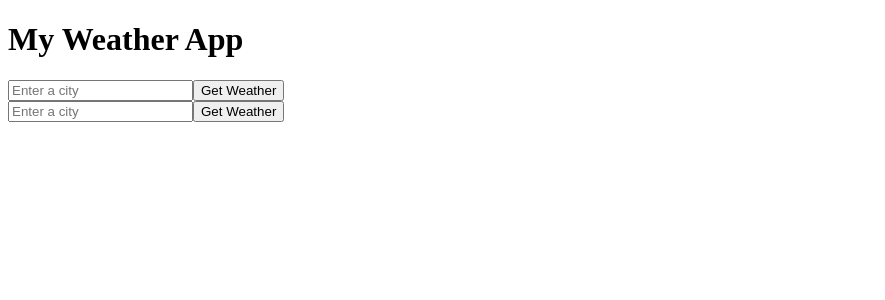
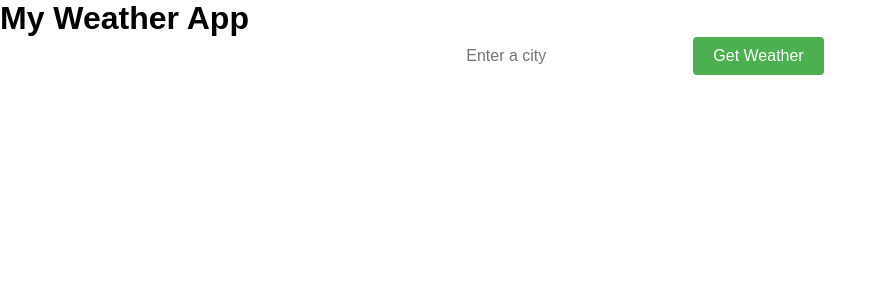
Before and after one commit to Whitleynl/myweatherapp, a React (Create React App) app: page /Results in a window 1280 px wide. Shown: the top 300 px of the page, without its empty margins (0-885 px from the left). Built offline with nearby package versions, Linux system fonts and the light colour scheme; no server answers.

Commit message:
fixed lots of errors. Need to figure out how to pass the SearchCity function to the SearchBar.

```diff
--- a/src/App.js
+++ b/src/App.js
@@ -37,7 +37,7 @@ function App() {
 
   return (
     <div className="App">
-      <MainPage weatherData={weatherData} setCity={setCity} />
+      <MainPage weatherData={weatherData} setCity={setCity} searchCity={searchCity} />
       <Results weatherData={weatherData} />
       <DetailPage weatherData={weatherData} />
     </div>
--- a/src/components/HeaderBar.js
+++ b/src/components/HeaderBar.js
@@ -1,35 +1,10 @@
-import axios from 'axios';
-import React, {useState, useEffect} from 'react';
+import React, {useState} from 'react';
 import SearchBar from './SearchBar';
 
-const HeaderBar = () => {
+const HeaderBar = ({searchCity}) => {
   const [weatherData, setWeatherData] = useState([]);
   const [city, setCity] = useState('');
   const [inputValue, setInputValue] = useState('');
-
-  const weatherAPI = `https://api.openweathermap.org/data/2.5/forecast?q=${city}&type=accurate&APPID=1b8f10e6dec639a10401c3ffbc2a56c3&cnt=5`;
-
-  useEffect(() => {
-    searchCity();
-  }, [city]);
-
-  const searchCity = () => {
-    axios.get(weatherAPI).then((response) => {
-      setWeatherData(response.data.list);
-      console.log(response.data.list);
-      for (let i = 0; i < response.data.list.length; i++) {
-        console.log(response.data.list[i].dt_txt);
-        console.log(response.data.list[i].main.temp);
-        console.log(response.data.list[i].main.humidity);
-        console.log(response.data.list[i].main.temp_min);
-        console.log(response.data.list[i].main.temp_max);
-      }
-
-      for (let i = 0; i < response.data.list.length; i++) {
-        console.log(response.data.list[i].weather[0].description);
-      }
-    });
-  };
 
   const handleSubmit = (event) => {
     event.preventDefault();
@@ -38,22 +13,12 @@ const HeaderBar = () => {
   };
 
   return (
-    <div className="HeaderBar">
-      <div className="header">
-        <h1>My Weather App</h1>
-      <div className="search">
-      <SearchBar weatherData={weatherData} setCity={setCity} />
-        <form onSubmit={handleSubmit}>
-          <input
-            value={inputValue}
-            onChange={event => setInputValue(event.target.value)}
-            placeholder="Enter a city"
-            type="text"/>
-          <button type="submit">Get Weather</button>
-        </form>
-      </div>
+    <div className="header-bar">
+      <h1>My Weather App</h1>
+        <div className="search">
+          <SearchBar weatherData={weatherData} setCity={setCity} searchCity={searchCity}/>
+        </div>
     </div>
-  </div>
   );
 };
 
--- a/src/components/MainPage.js
+++ b/src/components/MainPage.js
@@ -1,30 +1,20 @@
 import React, { useState } from 'react';
-import axios from 'axios';
+import HeaderBar from './HeaderBar';
 import Results from './Results';
-import SearchBar from './SearchBar';
 
-function MainPage() {
+function MainPage({searchCity}) {
   const [city, setCity] = useState('');
   const [weatherData, setWeatherData] = useState([]);
 
-  const searchCity = () => {
-    const weatherAPI = `https://api.openweathermap.org/data/2.5/forecast?q=${city}&type=accurate&APPID=1b8f10e6dec639a10401c3ffbc2a56c3&cnt=5`;
-
-    axios.get(weatherAPI)
-      .then(response => {
-        setWeatherData(response.data.list);
-      });
-  }
-
   function formatDate(dateTimeString) {
     const date = new Date(dateTimeString);
-    const options = { weekday: 'long', month: 'short', day: 'numeric' };
+    const options = { weekday: 'long', month: 'short', day: 'numeric'};
     return date.toLocaleDateString('en-US', options);
   }
 
   return (
     <div className="main-page">
-      <SearchBar city={city} setCity={setCity} searchCity={searchCity} />
+      <HeaderBar searchCity={searchCity} setCity={setCity}/>
       <Results weatherData={weatherData} formatDate={formatDate}/>
     </div>
   );
--- a/src/components/SearchBar.js
+++ b/src/components/SearchBar.js
@@ -1,11 +1,12 @@
 import React, { useState } from 'react';
 
-const SearchBar = ({ setCity }) => {
+const SearchBar = ({ setCity, searchCity }) => {
   const [inputValue, setInputValue] = useState('');
 
   const handleSubmit = (event) => {
     event.preventDefault();
     setCity(inputValue);
+    searchCity();
 };
 
   return (
@@ -15,7 +16,8 @@ return (
           value={inputValue}
           onChange={event => setInputValue(event.target.value)}
           placeholder="Enter a city"
-                    type="text"/>
+          type="text"
+          />
         <button type="submit">Get Weather</button>
       </form>
     </div>
@@ -23,4 +25,5 @@ return (
 };
 
 
+
 export default SearchBar;
--- a/src/index.css
+++ b/src/index.css
@@ -4,118 +4,116 @@
   padding: 0;
 }
 
-.App {
+.before {
+  display: flex;
+  justify-content: center;
+  align-items: center;
   height: 100vh;
   width: 100vw;
   position: relative;
   background: url('./Assets/pattern.svg') no-repeat center center/cover;
 }
 
-.app:before {
-  content: "";
-  width: 100%;
-  height: 100%;
-  top: 0;
-  left: 0;
+.App {
+  height: 100vh;
+  width: 100vw;
+  position: relative;
+}
+
+body {
+  font-family: Arial, sans-serif;
+  margin: 0;
 }
 
 .HeaderBar {
+  background-color: #f5f5f5;
   display: flex;
-  justify-content: space-between;
+  justify-content: center;
   align-items: center;
-  background-color: rgb(240, 103, 12);
-  color: #fff;
   padding: 20px;
 }
 
-.header {
-  font-size: 24px;
-  font-family: 'Roboto', sans-serif;
+.header h1 {
+  font-size: 36px;
+  margin: 0;
 }
 
 .search {
   display: flex;
+  justify-content: center;
   align-items: center;
-  justify-content: center;
 }
 
-form {
+.search form {
   display: flex;
+  justify-content: center;
+  align-items: center;
 }
 
-input[type="text"] {
-  width: 200px;
-  flex: 1;
-  height: 40px;
+.search input {
+  padding: 10px;
   font-size: 16px;
   border: none;
-  border-radius: 3px 0 0 3px;
-  padding: 0 10px;
-  outline: none;
-  box-shadow: 0 1px 3px rgba(0, 0, 0, 0.12), 0 1px 2px rgba(0, 0, 0, 0.24);
-  transition: all 0.3s cubic-bezier(0.25, 0.8, 0.25, 1);
+  border-radius: 4px;
+  margin-right: 10px;
 }
 
-.SearchBar {
-  display: flex;
-  align-items: center;
-  width: 200px;
-  height: 40px;
-  margin: auto;
-  flex: 1;
+.search button {
+  padding: 10px 20px;
   font-size: 16px;
+  background-color: #4CAF50;
+  color: white;
   border: none;
-  border-radius: 3px 0 0 3px;
-  padding: 0 10px;
-  outline: none;
-  transition: all 0.3s cubic-bezier(0.25, 0.8, 0.25, 1);
+  border-radius: 4px;
+  cursor: pointer;
 }
 
-
-
-button[type="button"] {
-  height: 40px;
-  font-size: 16px;
-  background-color: rgb(22, 114, 31);
-  color: rgb(255, 255, 255);
-  border: none;
-  border-radius: 0 3px 3px 0;
-  padding: 0 10px;
-  cursor: pointer;
-  outline: none;
-  box-shadow: 0 1px 3px rgba(0, 0, 0, 0.12), 0 1px 2px rgba(0, 0, 0, 0.24);
-  transition: all 0.3s cubic-bezier(0.25, 0.8, 0.25, 1);
+.main-page {
+  display: flex;
+  justify-content: center;
+  align-items: center;
+  flex-wrap: wrap;
 }
 
 .Results {
   display: flex;
+  justify-content: center;
+  align-items: center;
   flex-wrap: wrap;
-  justify-content: space-between;
-  margin: 20px 0;
 }
 
 .Result {
-  width: calc(33.3333% - 20px);
-  margin-bottom: 20px;
-  background-color: #fff;
-  box-shadow: 0 1px 3px rgba(0, 0, 0, 0.12), 0 1px 2px rgba(0, 0, 0, 0.24);
+  display: flex;
+  flex-direction: column;
+  align-items: center;
+  margin: 20px;
   padding: 20px;
+  border: 1px solid #ccc;
+  border-radius: 4px;
+  text-decoration: none;
+  color: black;
 }
 
-.date {
-  font-size: 18px;
-  font-weight: bold;
+.Result h1 {
+  margin: 0;
 }
 
-.description {
-  font-size: 16px;
-  margin: 10px 0;
+.Result img {
+  width: 50px;
+  height: 50px;
+  margin-bottom: 10px;
 }
 
-.temp,
-.humidity,
-.temp_min,
-.temp_max {
-  font-size: 14px;
-  margin: 5px 0;
+.DetailPage {
+  display: flex;
+  flex-direction: column;
+  align-items: center;
+  margin: 20px;
+  padding: 20px;
+  border: 1px solid #ccc;
+  border-radius: 4px;
 }
+
+.DetailPage h1 {
+  margin: 0;
+}
--- a/src/index.js
+++ b/src/index.js
@@ -5,6 +5,7 @@ import HeaderBar from './components/HeaderBar';
 import MainPage from './components/MainPage';
 import Results from './components/Results';
 import DetailPage from './components/DetailPage';
+import './index.css';
 
 const root = ReactDOM.createRoot(document.getElementById('root'));
 
```
Lines whose indentation alone changed are shown as unchanged.
